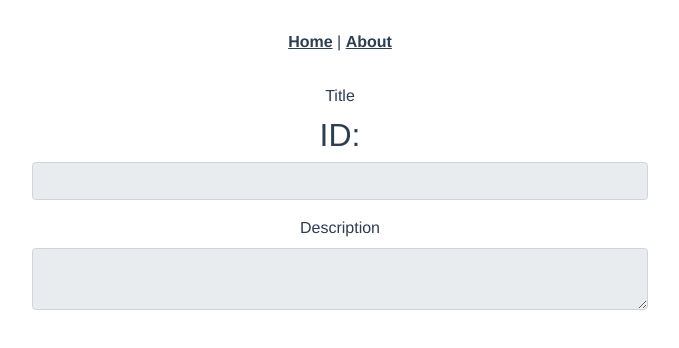
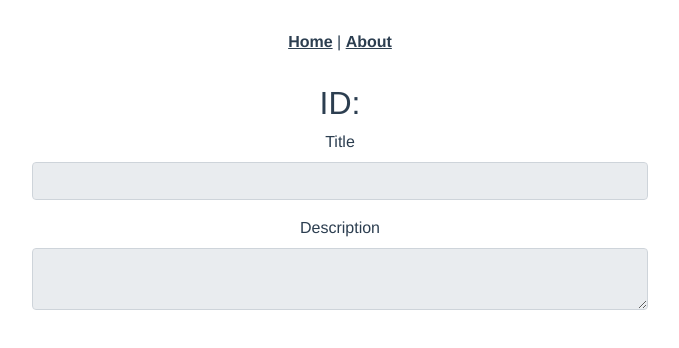
Before and after one commit to shashinvision/fullstacktodo, a Vue app in the folder todolistvue/: page /detail/1 in a window 1280 px wide. Shown: the top 348 px of the page, without its empty margins (300-979 px from the left). Built offline with nearby package versions, Linux system fonts and the light colour scheme; no server answers.

Commit message:
[EDIT] title on description

```diff
--- a/todolistvue/src/components/FormComponent.vue
+++ b/todolistvue/src/components/FormComponent.vue
@@ -2,6 +2,8 @@
   <div class="container w-50">
     <form class="row g-3">
       <div class="col-md-12">
+        <h2 v-if="typeForm != 'add'">ID: {{ dataDetail.id }}</h2>
+
         <label for="validationDefault01" class="form-label">Title</label>
 
         <div v-if="notification" class="alert alert-success" role="alert">
@@ -14,7 +16,6 @@
             </pre>
           </code>
         </div>
-        <h2 v-if="typeForm != 'add'">ID: {{ dataDetail.id }}</h2>
         <input
           type="text"
           class="form-control"
```
